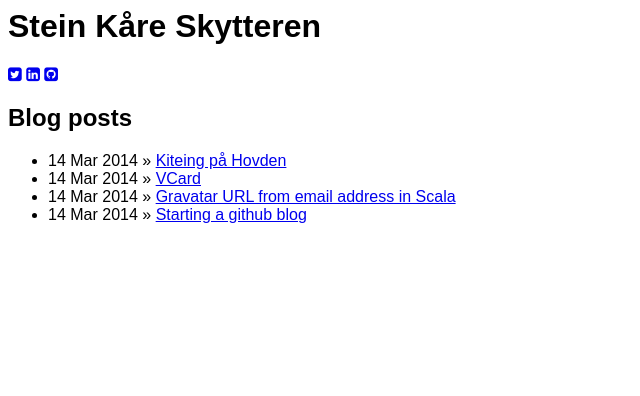
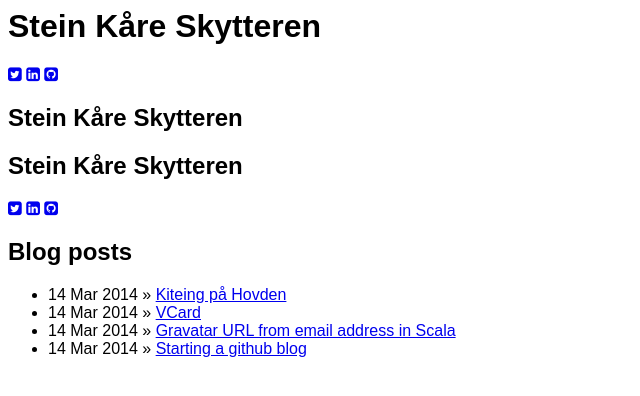
Before and after one commit to skytteren/skytteren.github.io, a Jekyll site: the page built from index.html, in a window 1280 px wide. Shown: the top 396 px of the page, without its empty margins (0-640 px from the left). Built offline with Jekyll 4.4.1, drawn with Linux system fonts in a browser that asks for light colours; nearby versions of some CDN libraries; Markdown is read by kramdown in place of the engine named in the settings.

Commit message:
Update default.html

```diff
--- a/_layouts/default.html
+++ b/_layouts/default.html
@@ -5,6 +5,15 @@
     <link href="//netdna.bootstrapcdn.com/font-awesome/4.0.3/css/font-awesome.css" rel="stylesheet"/>
   </head>
   <body>
-    {{ content }}
+    <header>
+      <h1>Stein Kåre Skytteren</h1>
+      <a href="http://twitter.com/skskytteren"><i class="fa fa-twitter-square"></i></a>
+      <a href="http://no.linkedin.com/in/skytteren"><i class="fa fa-linkedin-square"></i></a>
+      <a href="http://github.com/skytteren"><i class="fa fa-github-square"></i></a>
+    </header>
+    <section>
+      <h1>{{ page.title }}</h1>
+      {{ content }}
+    </section>
   </body>
 </html>
```
